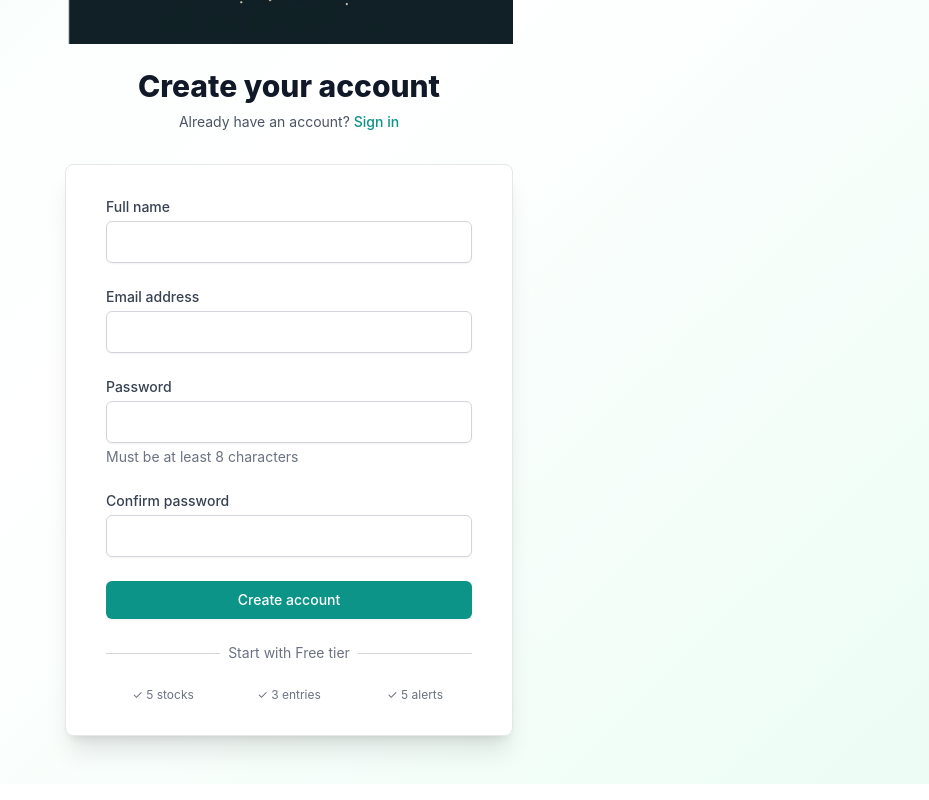
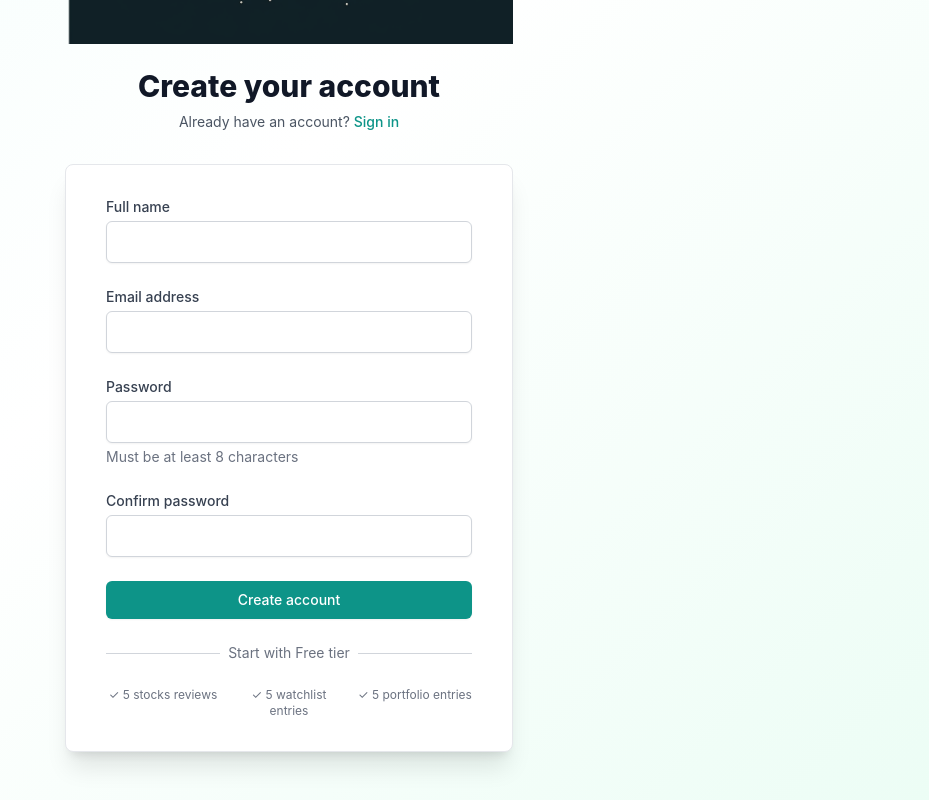
Before and after one commit to tballes8/northwest-creek, a React (Create React App) app in the folder frontend/: page /register in a window 1280 px wide. Shown: the part 452-1252 px from the top of the page, without its empty margins (351-1280 px from the left). Built offline with nearby package versions, Linux system fonts and the light colour scheme.

Commit message:
last update before deployment

```diff
--- a/frontend/src/pages/Dashboard.tsx
+++ b/frontend/src/pages/Dashboard.tsx
@@ -361,13 +361,13 @@ return (
       {user?.subscription_tier === 'free' && (
         <div className="mt-8 bg-gradient-to-r from-primary-600 to-primary-700 dark:from-primary-700 dark:to-primary-800 rounded-lg shadow-lg p-8 text-center">
           <h3 className="text-2xl font-bold text-white mb-2">
-            Unlock More Power with Pro
+            Upgrade to Casual Investor to unlock more features
           </h3>
           <p className="text-primary-100 dark:text-primary-200 mb-6">
-            Track 50 stocks, 50 positions, and 50 alerts. Only $29/month.
+            Track 20 stocks, 20 positions, and 5 alerts. Only $20/month.
           </p>
           <button className="bg-white text-primary-600 px-8 py-3 rounded-lg font-semibold hover:bg-gray-100 transition-colors">
-            Upgrade to Pro
+            Upgrade to Casual Investor
           </button>
         </div>
       )}
--- a/frontend/src/pages/Register.tsx
+++ b/frontend/src/pages/Register.tsx
@@ -205,13 +205,13 @@ const Register: React.FC = () => {
 
             <div className="mt-6 grid grid-cols-3 gap-3">
               <div className="text-center">
-                <p className="text-xs text-gray-500 dark:text-gray-400">✓ 5 stocks</p>
+                <p className="text-xs text-gray-500 dark:text-gray-400">✓ 5 stocks reviews</p>
               </div>
               <div className="text-center">
-                <p className="text-xs text-gray-500 dark:text-gray-400">✓ 3 entries</p>
+                <p className="text-xs text-gray-500 dark:text-gray-400">✓ 5 watchlist entries</p>
               </div>
               <div className="text-center">
-                <p className="text-xs text-gray-500 dark:text-gray-400">✓ 5 alerts</p>
+                <p className="text-xs text-gray-500 dark:text-gray-400">✓ 5 portfolio entries</p>
               </div>
             </div>
           </div>
--- a/frontend/src/pages/Watchlist.tsx
+++ b/frontend/src/pages/Watchlist.tsx
@@ -160,12 +160,8 @@ const Watchlist: React.FC = () => {
               <Link to="/watchlist" className="text-primary-400 dark:text-primary-400 font-medium border-b-2 border-primary-600 dark:border-primary-400 pb-1">Watchlist</Link>
               <Link to="/portfolio" className="text-gray-400 dark:text-gray-300 hover:text-gray-900 dark:hover:text-white">Portfolio</Link>
               <Link to="/alerts" className="text-gray-400 dark:text-gray-300 hover:text-gray-900 dark:hover:text-white">Alerts</Link>
-              {user?.subscription_tier === 'unlimited' && (
-                <Link to="/technical-analysis" className="text-gray-400 dark:text-gray-300 hover:text-gray-900 dark:hover:text-white">Technical Analysis</Link>
-              )}
-              {user?.subscription_tier === 'unlimited' && (
-                <Link to="/dcf-valuation" className="text-gray-400 dark:text-gray-300 hover:text-gray-900 dark:hover:text-white">DCF Valuation</Link>
-              )}
+              <Link to="/technical-analysis" className="text-gray-400 dark:text-gray-300 hover:text-gray-900 dark:hover:text-white">Technical Analysis</Link>
+              <Link to="/dcf-valuation" className="text-gray-400 dark:text-gray-300 hover:text-gray-900 dark:hover:text-white">DCF Valuation</Link>
             </div>
             <div className="flex items-center space-x-4">
               <ThemeToggle />
```
